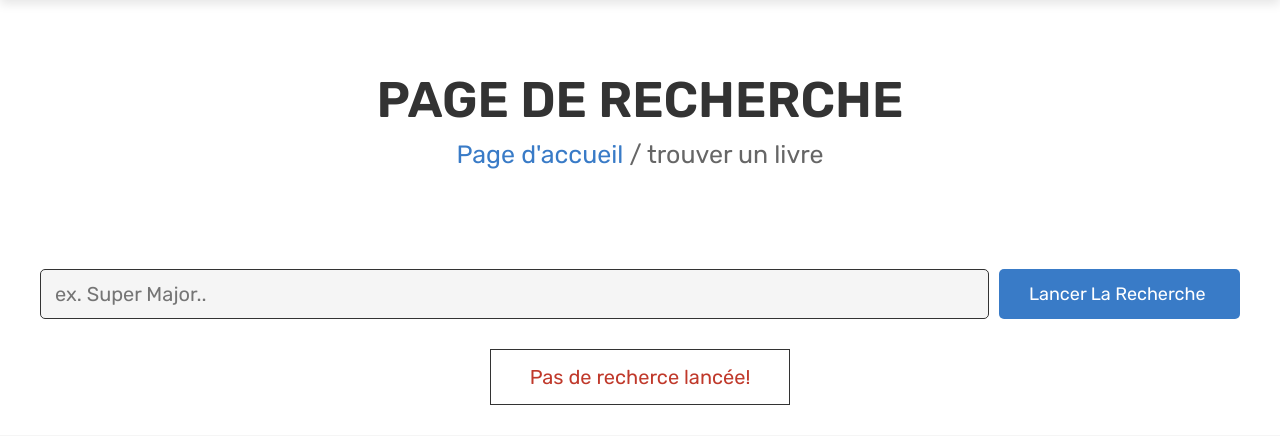
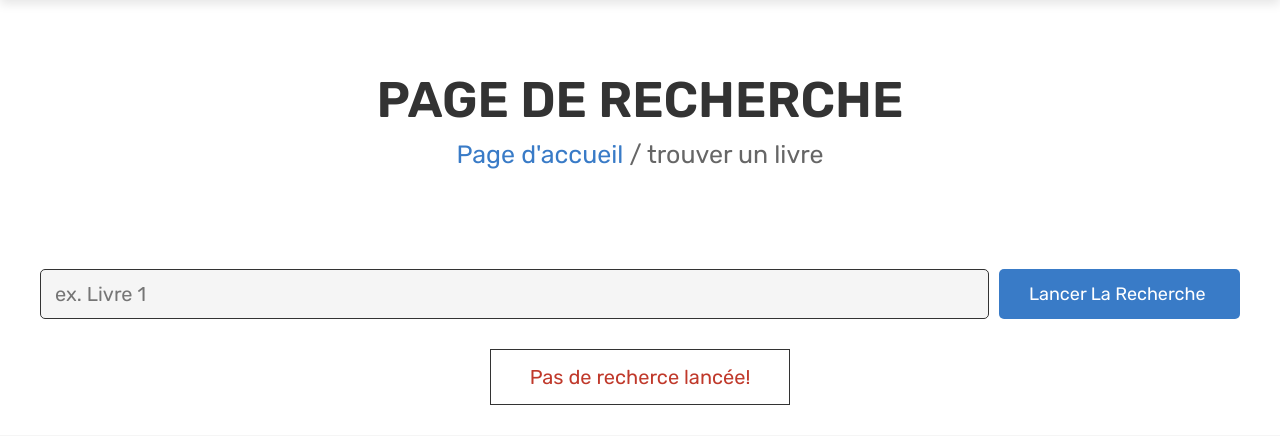
Before and after one commit to K1roo/E5Shop_Dicoland, a PHP site: page /search_page.php in a window 1280 px wide. Shown: the part 82-518 px from the top of the page. Run offline with PHP 8.4, Linux system fonts and the light colour scheme; a user stored in the database is signed in; data comes from the database, SQL or seed files in the repository.

Commit message:
feat(search): Visual fix

```diff
--- a/search_page.php
+++ b/search_page.php
@@ -54,7 +54,7 @@ if(isset($_POST['add_to_cart'])){
 
 <section class="search-form">
    <form action="" method="post">
-      <input type="text" name="search" placeholder="ex. Super Major.." class="box">
+      <input type="text" name="search" placeholder="ex. Livre 1" class="box">
       <input type="submit" name="submit" value="lancer la recherche " class="btn">
    </form>
 </section>
```
